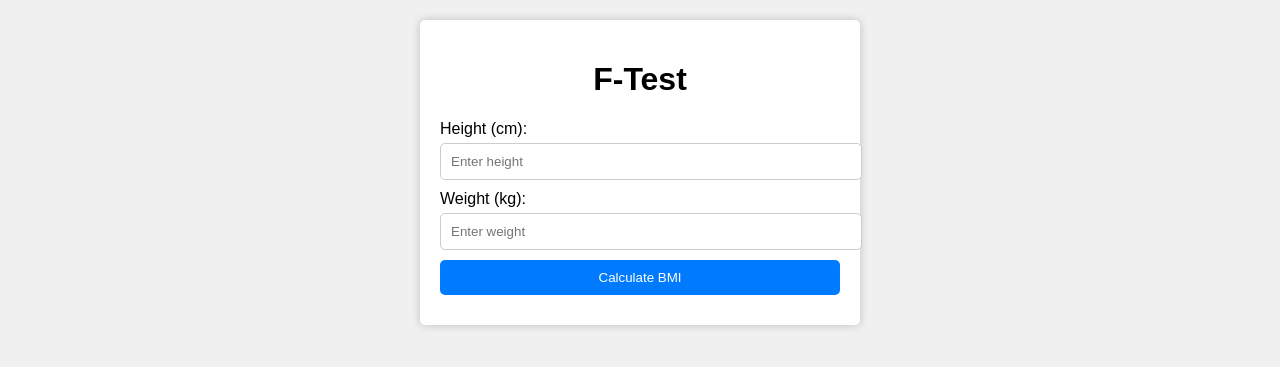
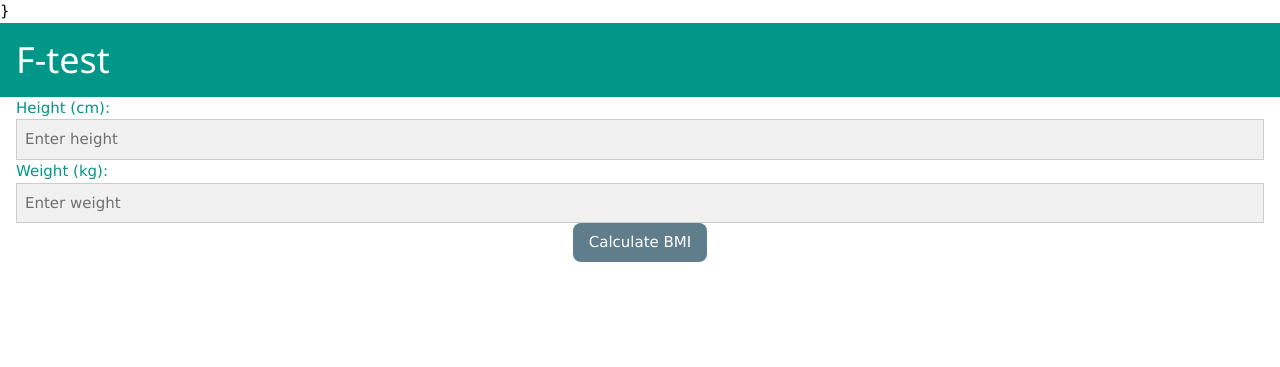
Before and after one commit to Its-Yayo/f-test, a Python web app: template templates/index.html in a window 1280 px wide. Shown: the top 367 px of the page. Run offline with Jinja, Linux system fonts and the light colour scheme; the template is opened without the code that fills it, so the values that code supplies are empty.

Commit message:
Add HTML client BMI App #2

```diff
--- a/static/style.css
+++ /dev/null
@@ -1,56 +0,0 @@
-body {
-    font-family: Arial, sans-serif;
-    margin: 0;
-    padding: 0;
-    background-color: #f0f0f0;
-}
-
-.container {
-    background-color: #fff;
-    margin: 20px auto;
-    padding: 20px;
-    max-width: 400px;
-    border-radius: 5px;
-    box-shadow: 0 0 10px rgba(0, 0, 0, 0.2);
-}
-
-h1 {
-    text-align: center;
-}
-
-.input-container {
-    margin: 10px 0;
-}
-
-label {
-    display: block;
-    margin-bottom: 5px;
-}
-
-input {
-    width: 100%;
-    padding: 10px;
-    border: 1px solid #ccc;
-    border-radius: 5px;
-}
-
-button {
-    width: 100%;
-    padding: 10px;
-    background-color: #007BFF;
-    color: #fff;
-    border: none;
-    border-radius: 5px;
-    cursor: pointer;
-}
-
-button:hover {
-    background-color: #0056b3;
-}
-
-#result {
-    margin-top: 10px;
-    text-align: center;
-    font-weight: bold;
-    font-size: 18px;
-}
--- a/templates/index.html
+++ b/templates/index.html
@@ -3,21 +3,25 @@
 <head>
     <meta charset="UTF-8">
     <meta name="viewport" content="width=device-width, initial-scale=1.0">
+}    <link rel="stylesheet" href="https://www.w3schools.com/w3css/4/w3.css">
     <title>F-test</title>
-    <link rel="stylesheet" href="static/style.css">
 </head>
 <body>
-    <div class="container">
-        <h1>F-Test</h1>
-        <div class="input-container">
-            <label for="height">Height (cm):</label>
-            <input type="number" id="height" placeholder="Enter height">
+    <div>
+        <div class="w3-container w3-teal w3-blue">
+            <h1>F-test</h1>
         </div>
-        <div class="input-container">
-            <label for="weight">Weight (kg):</label>
-            <input type="number" id="weight" placeholder="Enter weight">
+        <div class="w3-container">
+            <label for="height" class="w3-text-teal">Height (cm):</label>
+            <input type="number" id="height" class="w3-input w3-border w3-light-grey" placeholder="Enter height">
         </div>
-        <button id="calculateBtn">Calculate BMI</button>
+        <div class="w3-container">
+            <label for="weight" class="w3-text-teal">Weight (kg):</label>
+            <input type="number" id="weight" class="w3-input w3-border w3-light-grey" placeholder="Enter weight">
+        </div>
+        <div class="w3-center">
+             <button id="calculateBtn" class="w3-btn w3-blue-grey w3-round-large">Calculate BMI</button>
+        </div>
         <div id="result"></div>
     </div>
     <script src="static/index.js"></script>
```
Also changed, not shown: templates/login.html (added, +30 -0 lines).
